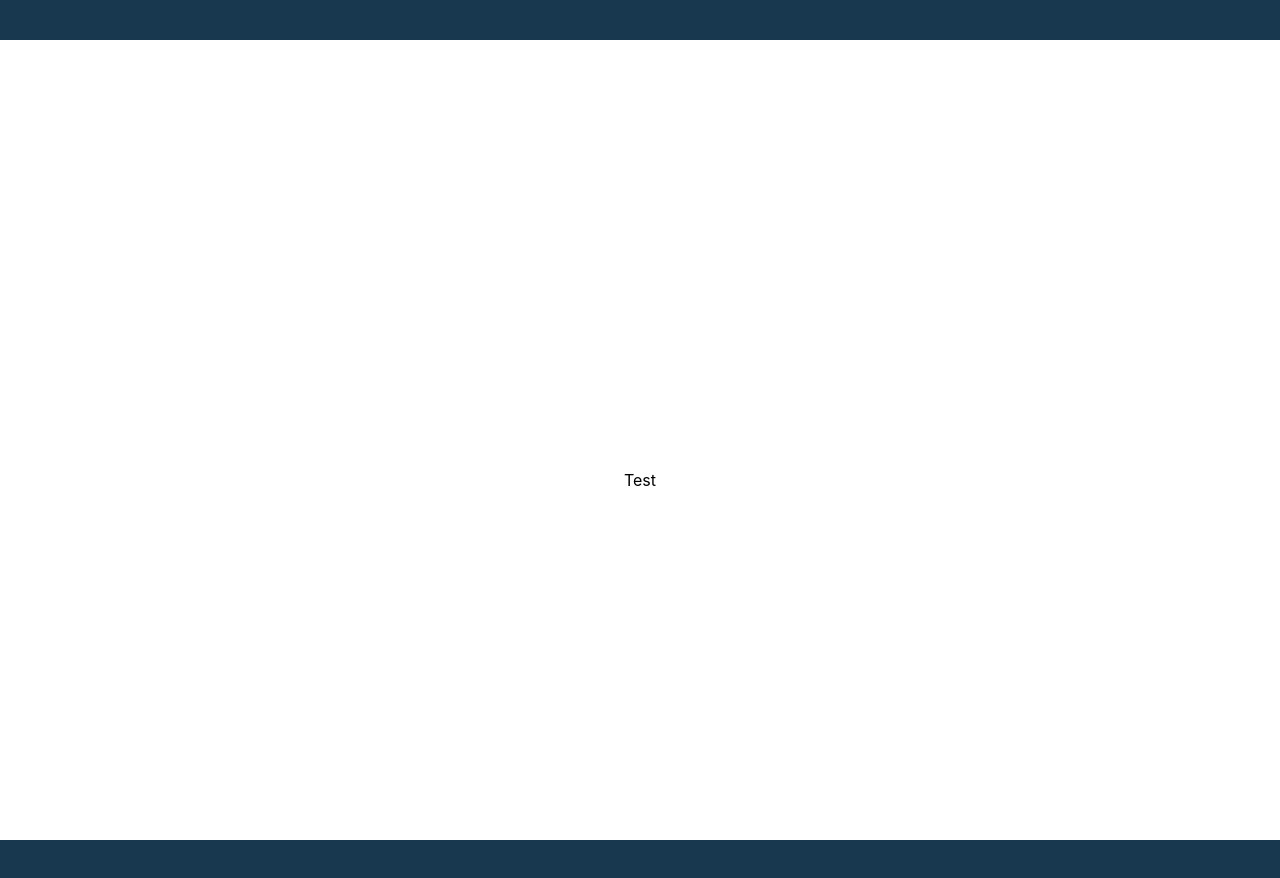
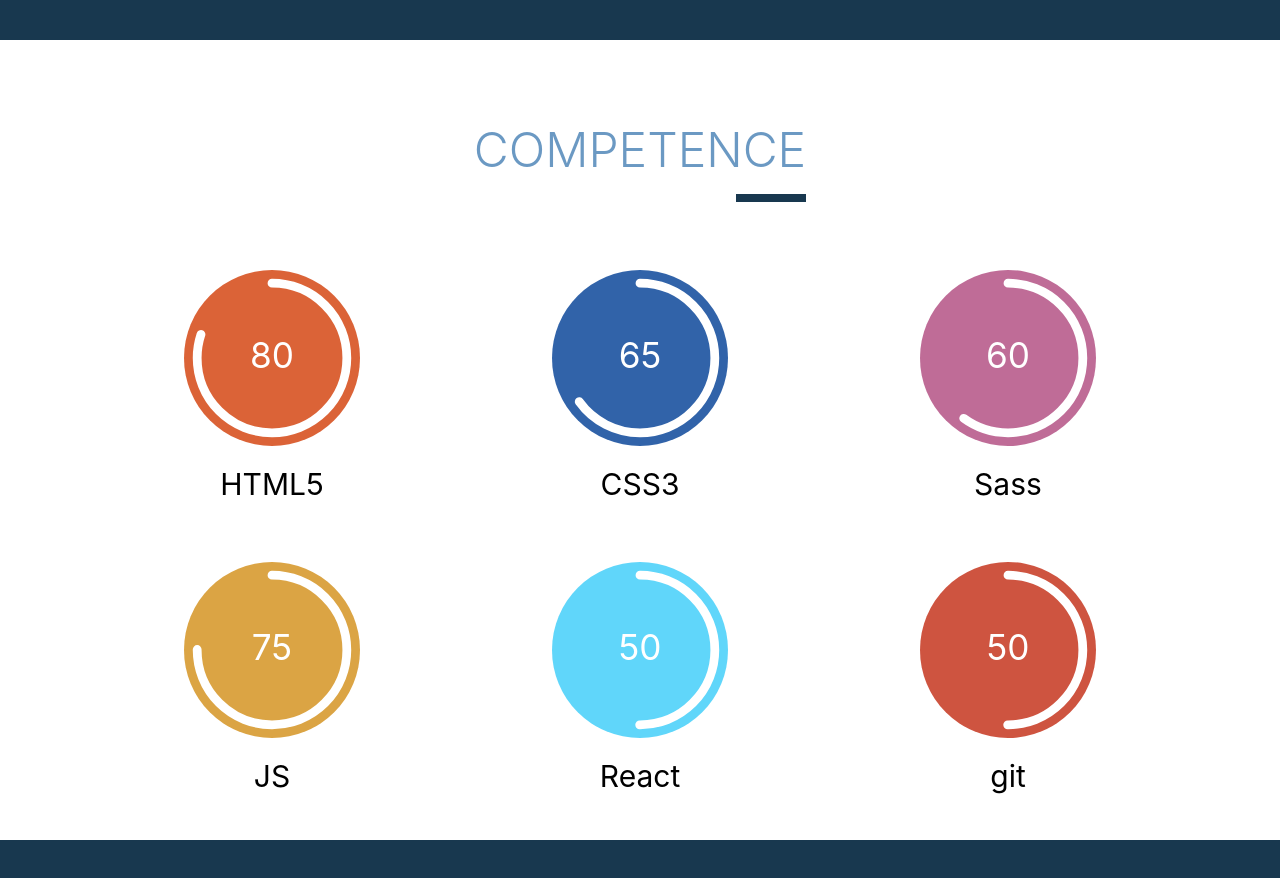
Before and after one commit to sismitrii/portfolio, a React (Create React App) app: page / in a window 1280 px wide. Shown: the part 1560-2438 px from the top of the page. Built offline with nearby package versions, Linux system fonts and the light colour scheme; a web font is replaced by a local one.

Commit message:
💄 [competence] : basic of competence done

```diff
--- a/src/component/App.jsx
+++ b/src/component/App.jsx
@@ -1,6 +1,7 @@
 import Header from "./Header/Header";
 import Navbar from "./Navbar/Navbar";
 import About from "./About/About";
+import Competence from "./Competence/Competence";
 
 export default function App() {
     return (
@@ -8,7 +9,7 @@
         <Header />
         <Navbar />
         <About />
-        <section id="competence" className="w-screen flex justify-center items-center bg-white">Test</section>
+        <Competence />
         <section id="realisations" className="w-screen flex justify-center items-center bg-bgBlue">Test</section>
         <section id="contact" className="w-screen flex justify-center items-center bg-white">Test</section>
     </>
--- a/src/component/Competence/Competence.jsx
+++ b/src/component/Competence/Competence.jsx
@@ -0,0 +1,54 @@
+import SectionTitle from "../General/SectionTitle"
+import CompetenceCircle from "./CompetenceCircle"
+
+
+export default function Competence(){
+    const competenceTab = [
+        {
+            text: 'HTML5',
+            color: '#db6337',
+            percentage: 80
+        },
+        {
+            text: 'CSS3',
+            color: '#3163a9',
+            percentage: 65
+        },
+        {
+            text: 'Sass',
+            color: '#bf6c97',
+            percentage: 60
+        },
+        {
+            text: 'JS',
+            color: '#dba444',
+            percentage: 75
+        },
+        {
+            text: 'React',
+            color: '#60d6fa',
+            percentage: 50
+        },
+        {
+            text: 'git',
+            color: '#ce5440',
+            percentage: 50
+        },
+
+
+
+    ]
+ return (
+    <section id="competence" className=" flex flex-col justify-center items-center bg-white">
+        <SectionTitle colored={true}>
+            COMPETENCE
+        </SectionTitle>
+        <article className=" flex justify-center flex-wrap w-full max-w-[1300px] mx-auto">
+            {competenceTab.map((competence,index)=>(
+                <CompetenceCircle key={index} text={competence.text} color={competence.color} percentage={competence.percentage} />
+            ))}
+            {/* <button onClick={()=>setValue(70)}>Click</button> */}
+        </article>
+    </section>
+ )
+}
--- /dev/null
+++ b/src/component/Competence/CompetenceCircle.jsx
@@ -0,0 +1,28 @@
+import { CircularProgressbar, buildStyles } from 'react-circular-progressbar';
+import 'react-circular-progressbar/dist/styles.css';
+import { useState } from "react";
+
+export default function CompetenceCircle({text, color, percentage}){
+    const [value, setValue] = useState(percentage);
+    return (
+    <div>
+        <div className="w-44 mx-24 mt-5 mb-5">
+            <CircularProgressbar
+                value={value}
+                text={`${value}`}
+                background
+                backgroundPadding={5}
+                strokeWidth={5}
+                styles={buildStyles({
+                    backgroundColor: color,
+                    textColor: '#FFF',
+                    pathColor: '#FFF',
+                    trailColor: "transparent",
+                    pathTransitionDuration: 0.50
+                })}
+            />
+        </div>
+        <h4 className='text-3xl text-center mb-10'>{text}</h4>
+    </div>
+    )
+}
```
